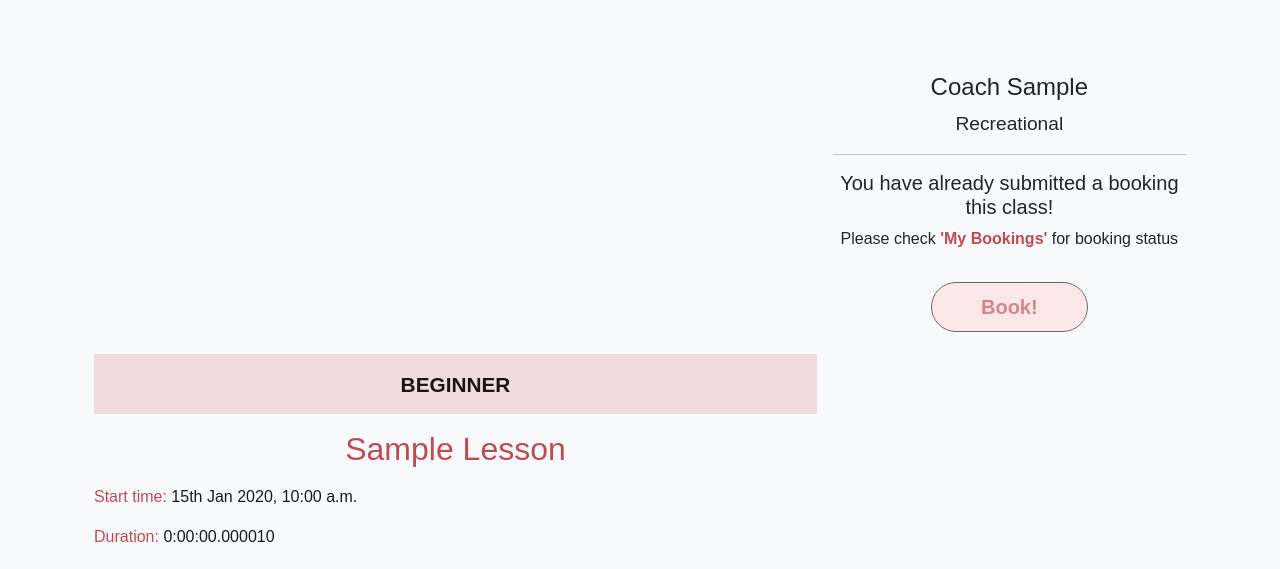
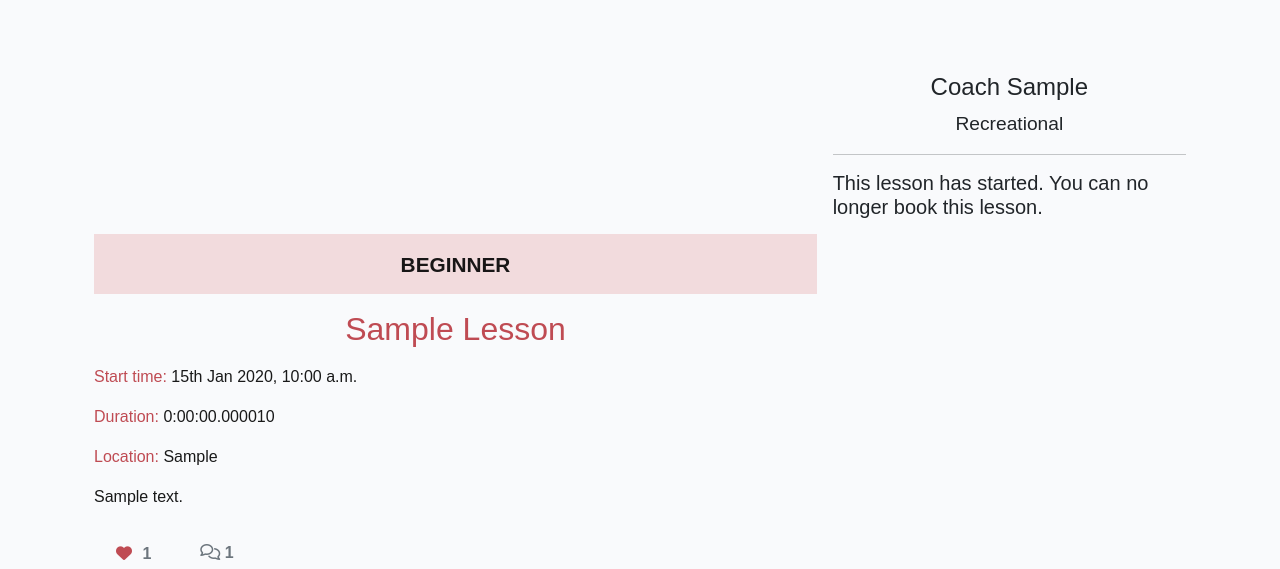
Before and after one commit to yamesjamess/p4-roller-criu, a Django app: a page that uses templates/lesson_detail.html in a window 1280 px wide. Shown: the part 81-650 px from the top of the page. Run offline with Django 3.2, Linux system fonts and the light colour scheme; a user stored in the database is signed in; tables that the repository leaves empty hold one stand-in row (values such as "Sample post"); some libraries are stand-ins or nearby versions; some web fonts are replaced.

Commit message:
Fix bug that allow user to book past lessons

```diff
--- a/roller_criu_app/views.py
+++ b/roller_criu_app/views.py
@@ -43,6 +43,9 @@ class LessonDetail(View):
         has_booking = False
         liked = False
 
+        current_time = timezone.now()
+        past_lesson = Lesson.objects.filter(lesson_start__lte=current_time)
+
         booking_form = BookingForm()
 
         if user.is_authenticated:
@@ -63,6 +66,7 @@ class LessonDetail(View):
                 "has_booking": has_booking,
                 "feedback_form": FeedbackForm(),
                 "booking_form": booking_form,
+                "past_lesson": past_lesson,
             },
         )
 
@@ -76,6 +80,9 @@ class LessonDetail(View):
         user = get_user(request)
         submitted_feedback = False
         submitted_booking = False
+
+        current_time = timezone.now()
+        past_lesson = Lesson.objects.filter(lesson_start__lte=current_time)
 
         if lesson.likes.filter(id=self.request.user.id).exists():
             liked = True
@@ -122,6 +129,7 @@ class LessonDetail(View):
                 "liked": liked,
                 "feedback_form": FeedbackForm(),
                 "booking_form": booking_form,
+                "past_lesson": past_lesson,
             },
         )
 
--- a/templates/lesson_detail.html
+++ b/templates/lesson_detail.html
@@ -1,5 +1,6 @@
 {% extends 'base.html' %}
 {% load static %}
+{% load tz %}
 {% block content %}
 
 {% load crispy_forms_tags %}
@@ -31,10 +32,8 @@
                 </div>
                 <hr>
                 {% if user.is_authenticated %}
-                    {% now "M. d, Y, g a" as current_time %}
-                    {% if lesson.lesson_start < current_time %}
+                    {% if past_lesson %}
                         <h5>This lesson has started. You can no longer book this lesson.</h5>
-                        <button type="submit" class="btn btn-lg booking-button rounded-pill px-5" disabled>Book!</button>
                     {% else %}
                         {% if not has_booking %}
                         <div class="masthead-booking">
```
